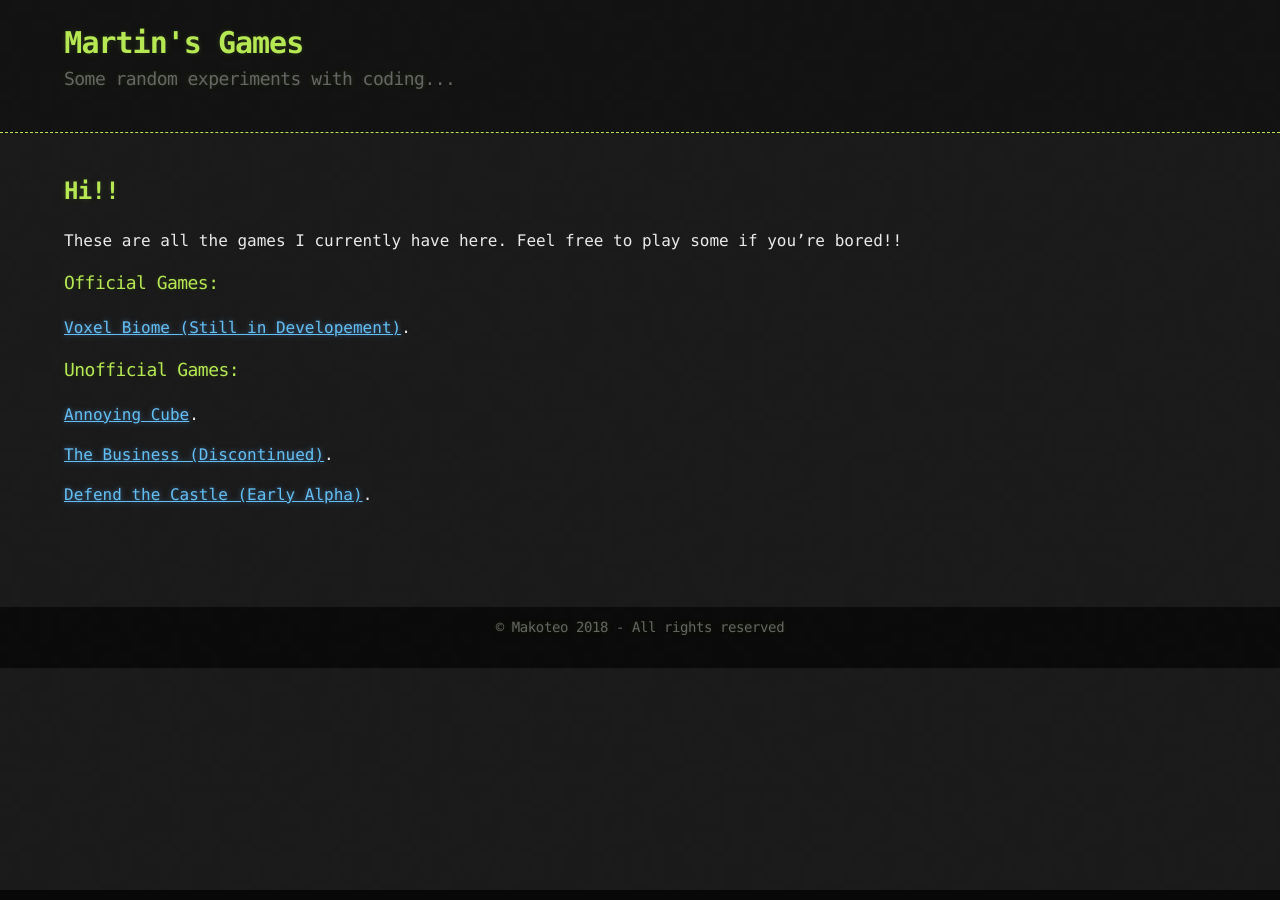
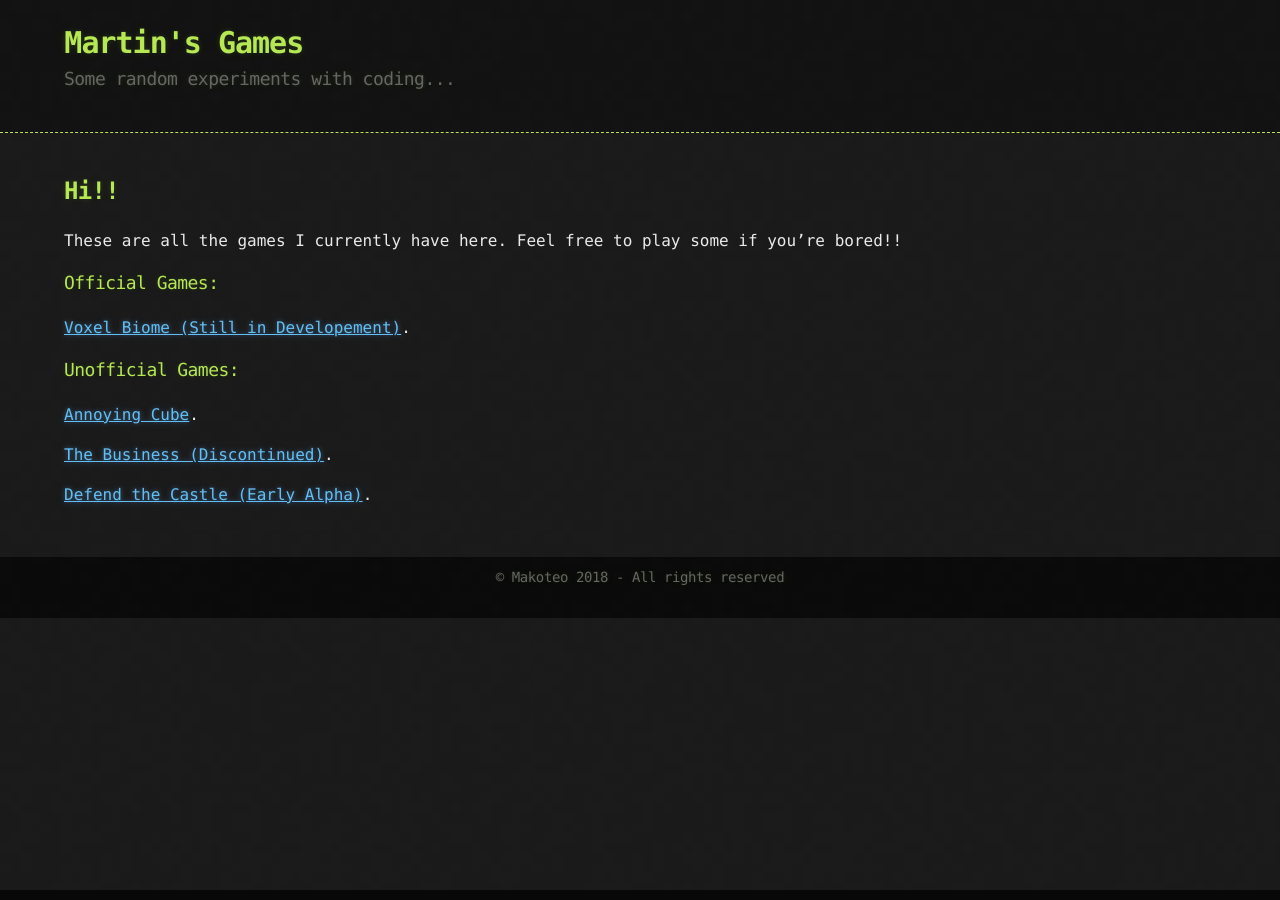
Before and after one commit to makoteo/blog, a Jekyll site: the page built from index.md, in a window 1280 px wide. Built offline with Jekyll 4.4.1, drawn with Linux system fonts in a browser that asks for light colours; our own code applies the rules of GitHub Pages for plain Markdown files.

Commit message:
It works! Removed weird div...

```diff
--- a/_layouts/default.html
+++ b/_layouts/default.html
@@ -24,7 +24,7 @@
       </section>
     </div>
 
-    <div style="height: 50px;">
+    <div>
 
     </div>
 
```
